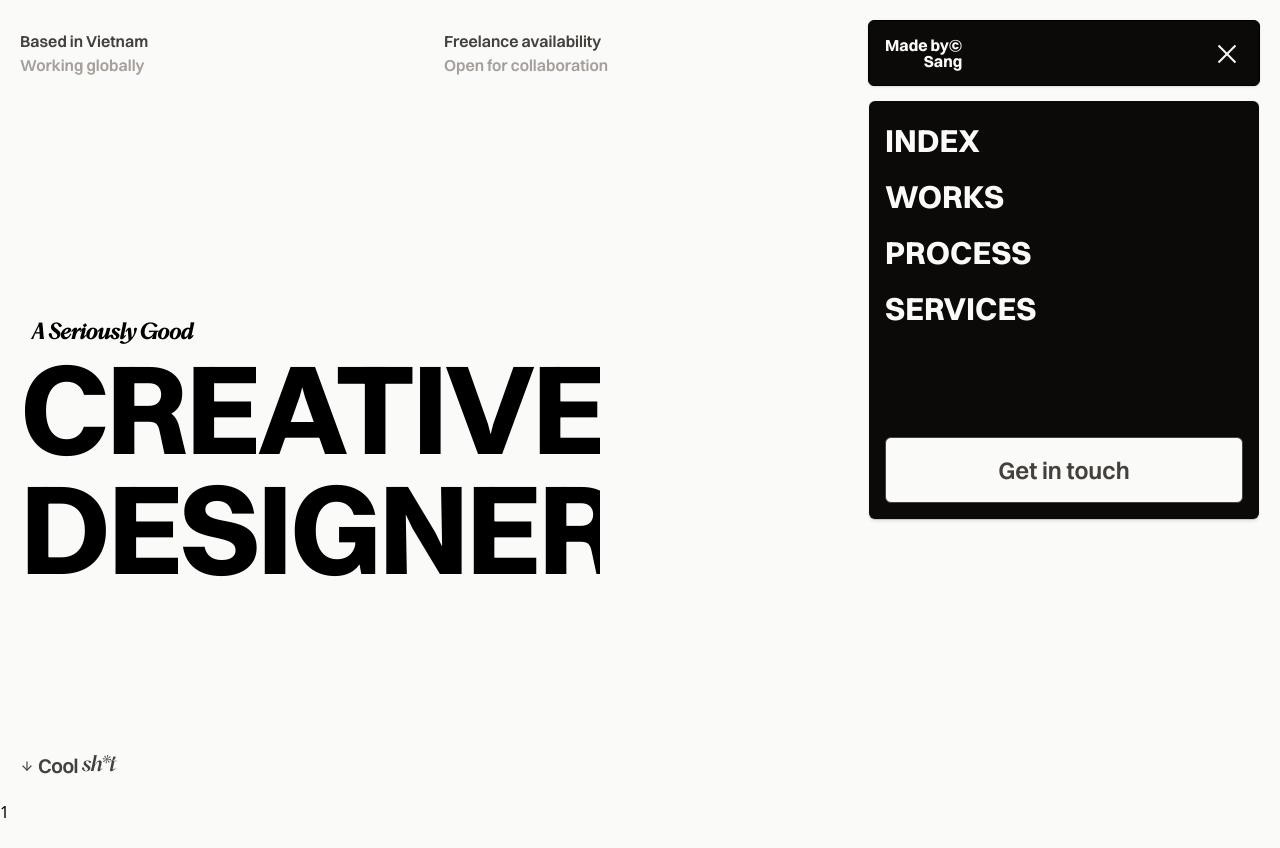
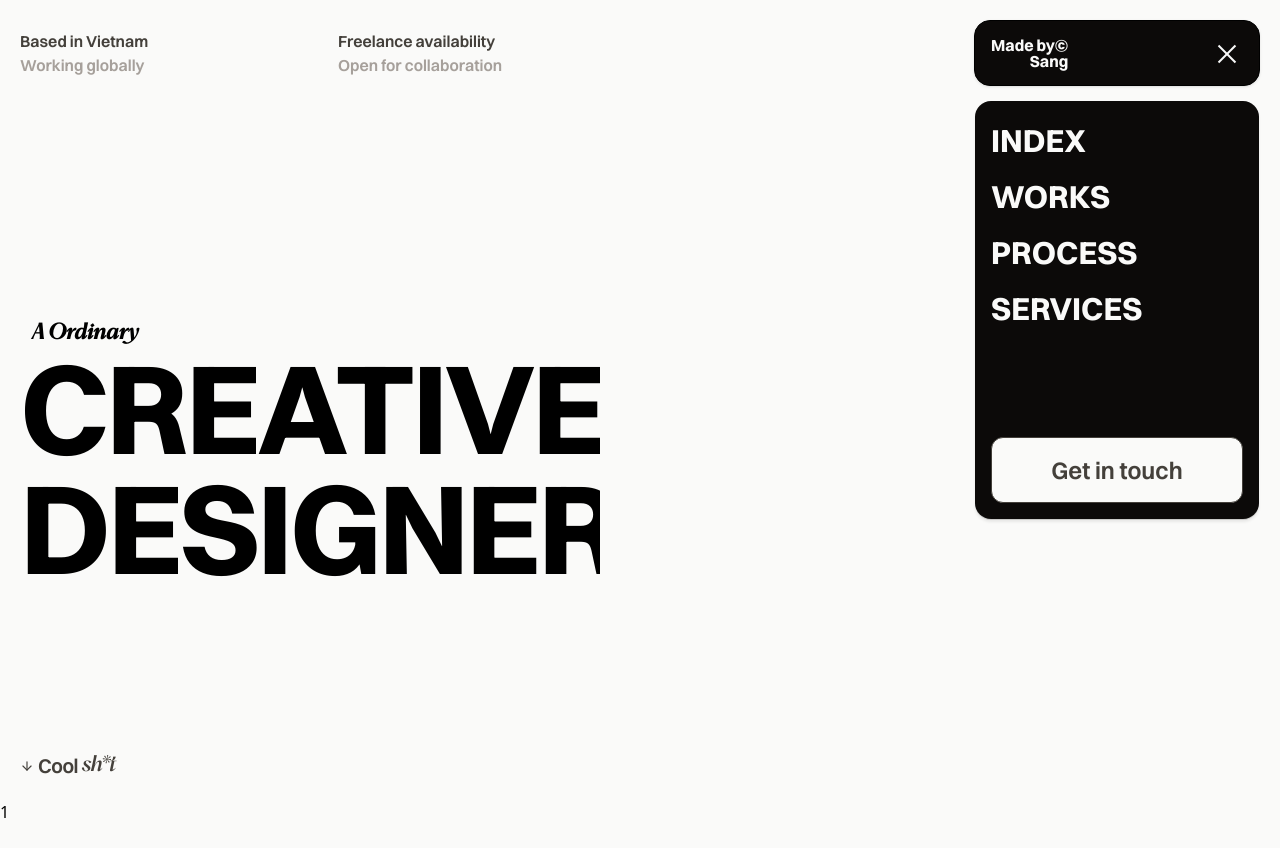
Before and after one commit to Inori2/creative-portfolio, a React (Vite) app: page / in a window 1280 px wide. Both pictures are taken after a click on the element 1227 px from the left and 53 px from the top of the page. Shown: the top 848 px of the page. Built offline with nearby package versions, Linux system fonts and the light colour scheme.

Commit message:
update Menu UI Style

```diff
--- a/src/Components/Hero.jsx
+++ b/src/Components/Hero.jsx
@@ -104,7 +104,7 @@ export default function Hero({ isPreloaderDone }) {
                   className="font-secondary text-xl md:text-l font-bold tracking-normal pl-3"
                   ref={addToHeadingRefs}
                 >
-                  A Seriously Good
+                  A Ordinary
                 </span>
               </div>
               <div className="w-full overflow-hidden">
--- a/src/Components/Menu.jsx
+++ b/src/Components/Menu.jsx
@@ -105,7 +105,7 @@ const Menu = forwardRef((props, ref) => {
 
   return (
     <nav
-      className="menu relative p-4 border bg-stone-950 rounded-md min-w-xs h-fit shadow-sm w-full col-span-full md:col-span-3"
+      className="menu relative p-4 border bg-stone-950 rounded-2xl h-fit shadow-sm w-full col-span-full md:col-span-3 md:col-end-13"
       ref={ref}
     >
       <div className="logo-container flex justify-between">
@@ -132,7 +132,7 @@ const Menu = forwardRef((props, ref) => {
         </div>
       </div>
       <div
-        className="overflow-hidden absolute left-0 top-full mt-4 w-full bg-stone-950 rounded-md flex flex-col justify-between gap-20 border-0 shadow-none"
+        className="overflow-hidden absolute left-0 top-full mt-4 w-full bg-stone-950 rounded-2xl flex flex-col justify-between gap-20 border-0 shadow-none"
         ref={menuContainerRef}
       >
         <div className="flex flex-col h-fit px-4 py-4">
@@ -161,7 +161,7 @@ const Menu = forwardRef((props, ref) => {
         <a href="mailto:trannhatsang2000@gmail.com" className="px-4 pb-4">
           <button
             ref={buttonRef}
-            className="mt-auto py-4 border bg-stone-50 rounded-md font-primary font-semibold text-stone-700 hover:bg-stone-100 hover:text-stone-900 transition-colors duration-300 w-full text-center text-2xl cursor-pointer"
+            className="mt-auto py-4 border bg-stone-50 rounded-xl font-primary font-semibold text-stone-700 hover:bg-stone-200 hover:text-stone-900 transition-colors duration-300 w-full text-center text-2xl cursor-pointer"
             onMouseDown={(e) =>
               gsap.to(e.currentTarget, {
                 scale: 0.95,
--- a/src/Components/Navbar.jsx
+++ b/src/Components/Navbar.jsx
@@ -84,7 +84,7 @@ export default function Navbar({ isPreloaderDone }) {
   return (
     <>
       <div
-        className="navbar fixed w-screen p-5 grid grid-cols-9 gap-4 lg:gap-8 justify-center items-center overflow-visible h-fit z-49 bg-transparent"
+        className="navbar fixed w-screen p-5 grid grid-cols-12 gap-4 lg:gap-8 justify-center items-center overflow-visible h-fit z-49 bg-transparent"
         ref={navbarContainer}
       >
         <div className="hidden md:block col-span-3">
```
